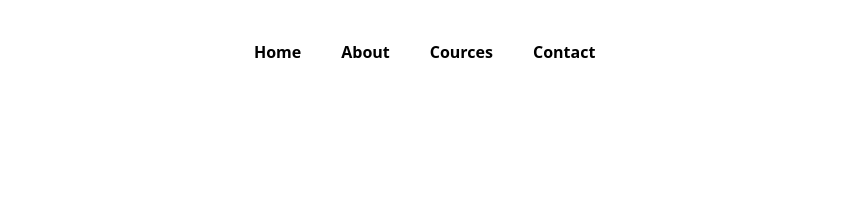
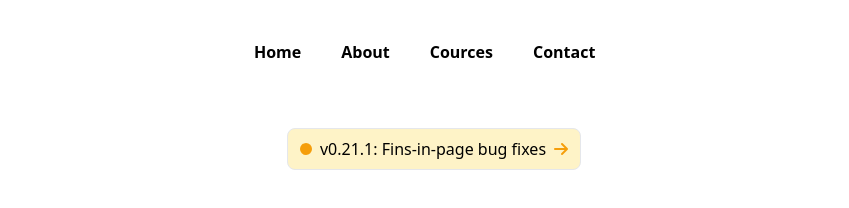
Before and after one commit to RabeelAhmed/tailwind-responsive-practice, a website: page index.html in a window 1280 px wide. Shown: the full height of the page, 206-1055 px from the left. Drawn offline with nearby package versions, Linux system fonts and the light colour scheme.

Commit message:
Some Addition

```diff
--- a/index.html
+++ b/index.html
@@ -12,6 +12,7 @@
       crossorigin="anonymous"
       referrerpolicy="no-referrer"
     />
+    <link href="https://cdn.jsdelivr.net/npm/tailwindcss@2.2.19/dist/tailwind.min.css" rel="stylesheet">
   </head>
   <body>
     <nav class="px-10 py-6 flex justify-between">
@@ -95,6 +96,20 @@
       </div>
     </nav>
 
+
+    <!-- Hero Section -->
+    <hero class="px-10 py-6 flex justify-center">
+
+      <div  class="flex items-center gap-2 border px-3 py-2 rounded-lg bg-yellow-100 transition-all duration-300 ease-in-out hover:bg-yellow-200 hover:shadow-lg cursor-pointer">
+      <!-- Hero Content -->
+        <div class="h-3 w-3 rounded-full bg-yellow-500"></div>
+        <p><span>v0.21.1:</span> Fins-in-page bug fixes</p>
+        <i class="fa-solid fa-arrow-right text-yellow-500 transform transition-transform duration-300 ease-in-out hover:translate-x-2"></i>
+    </div>
+
+
+    </hero>
+
     <script src="script.js"></script>
   </body>
 </html>
```
